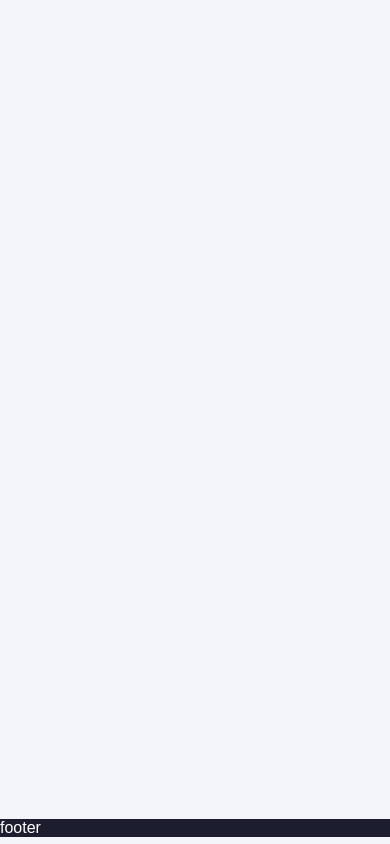
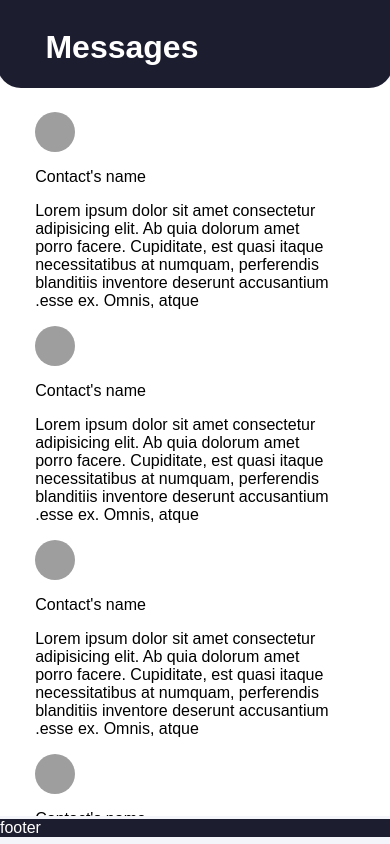
Before and after one commit to kmostafa599/ConnectChatApp, a React (Create React App) app in the folder connect-chat-app/: page / in a window 390 px wide. Built offline with nearby package versions, Linux system fonts and the light colour scheme; grey boxes are pictures that could not be loaded.

Commit message:
build & style the contacts component, setup the contactCard component & modify app responsiveness

```diff
--- a/connect-chat-app/src/App.tsx
+++ b/connect-chat-app/src/App.tsx
@@ -1,6 +1,8 @@
 import React from 'react';
 import './App.css';
 import Header from './Components/Header';
+import Contacts from './Components/Contacts';
+
 
 function App() {
   return (
@@ -9,7 +11,7 @@ function App() {
         <Header/>
       </header>
       <main>
-
+        <Contacts/>
       </main>
       <footer className='App-footer'>
         footer
--- /dev/null
+++ b/connect-chat-app/src/Components/ContactCard.tsx
@@ -0,0 +1,27 @@
+import React from 'react'
+import { Avatar } from '@mui/material';
+import {Badge} from '@mui/material';
+function ContactCard() {
+
+
+
+  return (
+    <div className='contactCard-container'>
+        <div className='contactCard-profilePic'>
+            <Badge
+                overlap="circular"
+                anchorOrigin={{ vertical: 'bottom', horizontal: 'right' }}
+                variant="dot"
+            >
+                <Avatar alt="Remy Sharp" src="/static/images/avatar/1.jpg" />
+            </Badge>
+        </div>
+        <div className='contactCard-info'>
+            <p className='contacrCard-name'>Contact's name</p>
+            <p className='contactCard-text'>Lorem ipsum dolor sit amet consectetur adipisicing elit. Ab quia dolorum amet porro facere. Cupiditate, est quasi itaque necessitatibus at numquam, perferendis blanditiis inventore deserunt accusantium esse ex. Omnis, atque.</p>
+        </div>
+    </div>
+  )
+}
+
+export default ContactCard
--- /dev/null
+++ b/connect-chat-app/src/Components/Contacts.tsx
@@ -0,0 +1,38 @@
+import React from 'react'
+import ContactCard from './ContactCard'
+import ContactsHeader from './ContactsHeader'
+function Contacts() {
+
+  //
+
+  return (
+    <div className='contacts-container'>
+        <ContactsHeader/>
+        <h2 className='contacts-title'>Messages</h2>
+        <div className='contacts-scroll'>
+          <ul className='contacts-list'>
+            <li>
+              <ContactCard/>
+            </li>
+            <li>
+              <ContactCard/>
+            </li>
+            <li>
+              <ContactCard/>
+            </li>
+            <li>
+              <ContactCard/>
+            </li>
+            <li>
+              <ContactCard/>
+            </li>
+            <li>
+              <ContactCard/>
+            </li>
+          </ul>
+        </div>
+    </div>
+  )
+}
+
+export default Contacts
--- /dev/null
+++ b/connect-chat-app/src/Components/ContactsHeader.tsx
@@ -0,0 +1,11 @@
+import React from 'react'
+
+function ContactsHeader() {
+  return (
+    <div className='contacts-header'>
+        <h1>Messages</h1>
+    </div>
+  )
+}
+
+export default ContactsHeader
```
